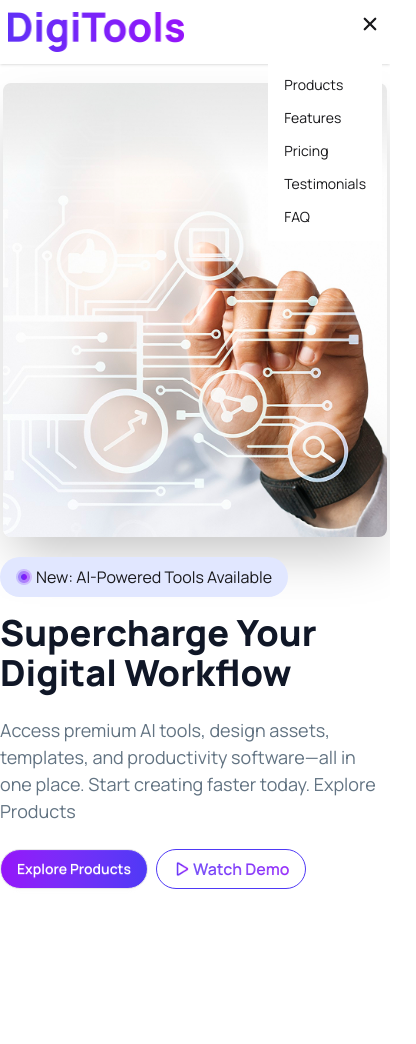
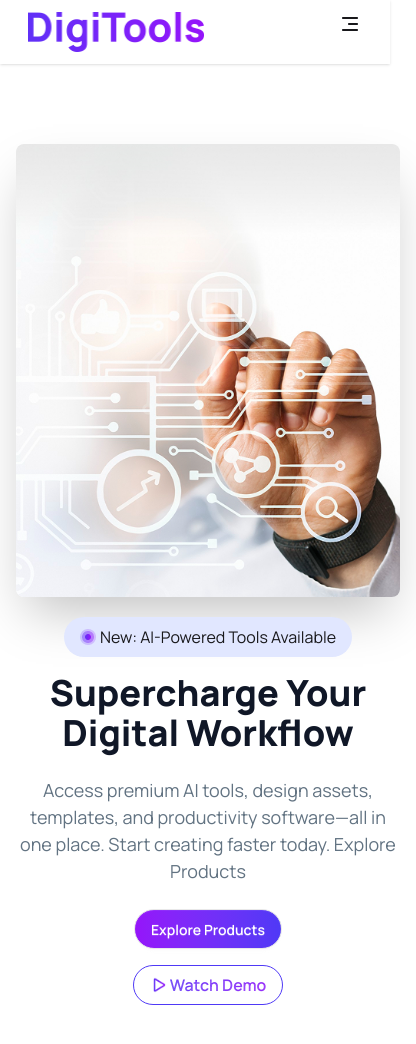
Before and after one commit to bashar35790/DigiTools-Platform, a React (Vite) app: page / in a window 390 px wide. Shown: the top 1044 px of the page, 416 px wide, since content can reach past the window. Before the commit the page ends 908 px from the top, so only its background shows below. Built offline with nearby package versions, Linux system fonts and the light colour scheme.

Commit message:
make hero seciton responsive

```diff
--- a/src/component/home-page/Hero.jsx
+++ b/src/component/home-page/Hero.jsx
@@ -7,10 +7,10 @@ export default function Hero() {
   return (
     <>
       <div className="hero min-h-screen">
-        <div className="flex mx-auto justify-between items-center flex-col lg:flex-row-reverse container gap-5">
+        <div className="flex mx-auto md:justify-between items-center justify-center text-center flex-col lg:flex-row-reverse container gap-5 py-20 px-4">
           <img src={HeroImg} className="max-w-sm rounded-lg shadow-2xl" />
-          <div className="max-w-160 ">
-            <div className="flex gap-1 items-center px-4 py-2 bg-[#E1E7FF] w-fit rounded-full mb-4"><img src={Dot} alt="dot icon" className="w-4 h-4" />New: AI-Powered Tools Available</div>
+          <div className="max-w-160 md:text-left">
+            <div className="flex gap-1 items-center px-4 py-2 bg-[#E1E7FF] w-fit rounded-full mb-4  max-md:mx-auto"><img src={Dot} alt="dot icon" className="w-4 h-4" />New: AI-Powered Tools Available</div>
             <h1 className="xl:text-7xl lg:text-6xl text-4xl font-extrabold text-heading">
               Supercharge Your <br />
               Digital Workflow
@@ -20,9 +20,9 @@ export default function Hero() {
               productivity software—all in one place. Start creating faster
               today. Explore Products
             </p>
-            <div className="flex gap-2">
+            <div className="flex gap-2 max-md:mx-auto max-md:inline-block max-md: space-y-4">
               <Button title="Explore Products"></Button>
-              <button className="flex gap-1 text-[16px] items-center btn btn-outline rounded-full border-brand1 bg-linear-to-r from-brand1 to-brand2 text-transparent bg-clip-text"><img src={PlayIcon} alt="play icon" className="w-4 h-4" />
+              <button className="flex gap-1 text-[16px] items-center btn btn-outline rounded-full border-brand1 bg-linear-to-r from-brand1 to-brand2 text-transparent bg-clip-text "><img src={PlayIcon} alt="play icon" className="w-4 h-4" />
                 Watch Demo</button>
             </div>
           </div>
--- a/src/component/navbar/Navbar.jsx
+++ b/src/component/navbar/Navbar.jsx
@@ -6,13 +6,13 @@ import { IoClose } from "react-icons/io5";
 import Button from "../../utility/Button";
 
 export default function Navbar() {
-  const [active, setActive] = useState(false);
+  const [active, setActive] = useState(true);
 
   return (
     <>
       <nav>
         <div className="navbar bg-base-100 shadow-sm">
-          <div className="flex justify-between container mx-auto">
+          <div className="flex justify-between container mx-auto px-5">
             {/* logo */}
             <div className="flex flex-col md:flex-row justify-between max-md:w-full md:navbar-start ">
               <div className="flex justify-between">
@@ -30,7 +30,7 @@ export default function Navbar() {
                 </div>
               </div>
 
-              <div className={`navbar-center flex flex-col md:hidden absolute right-2 -top-50  ${!active&&" visible top-15"} transition-all duration-300 ease-in-out bg-white`}>
+              <div className={`navbar-center flex flex-col md:hidden absolute right-2 -top-50  ${!active && " visible top-15"} transition-all duration-300 ease-in-out bg-white`}>
                 <ul className="menu flex-col px-1">
                   <li>
                     <a href="#">Products</a>
```
Lines whose indentation alone changed are shown as unchanged.
